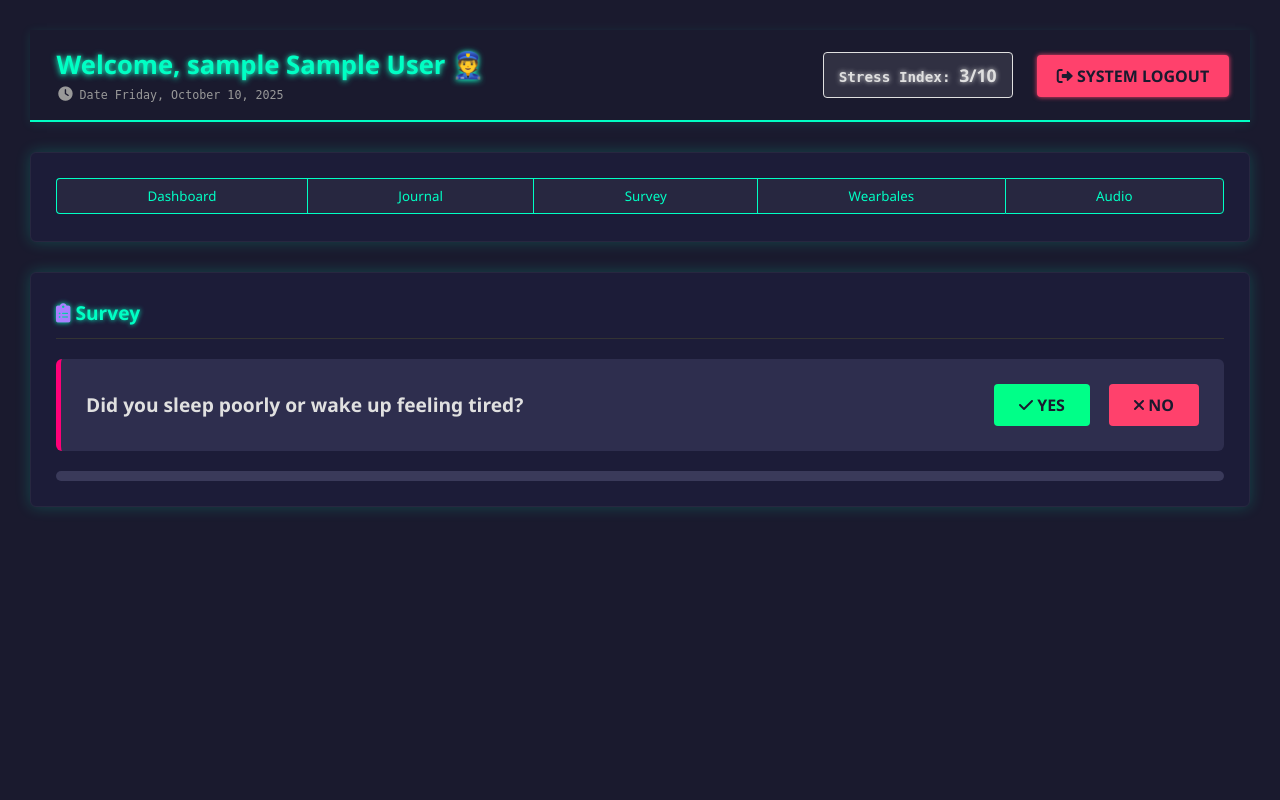
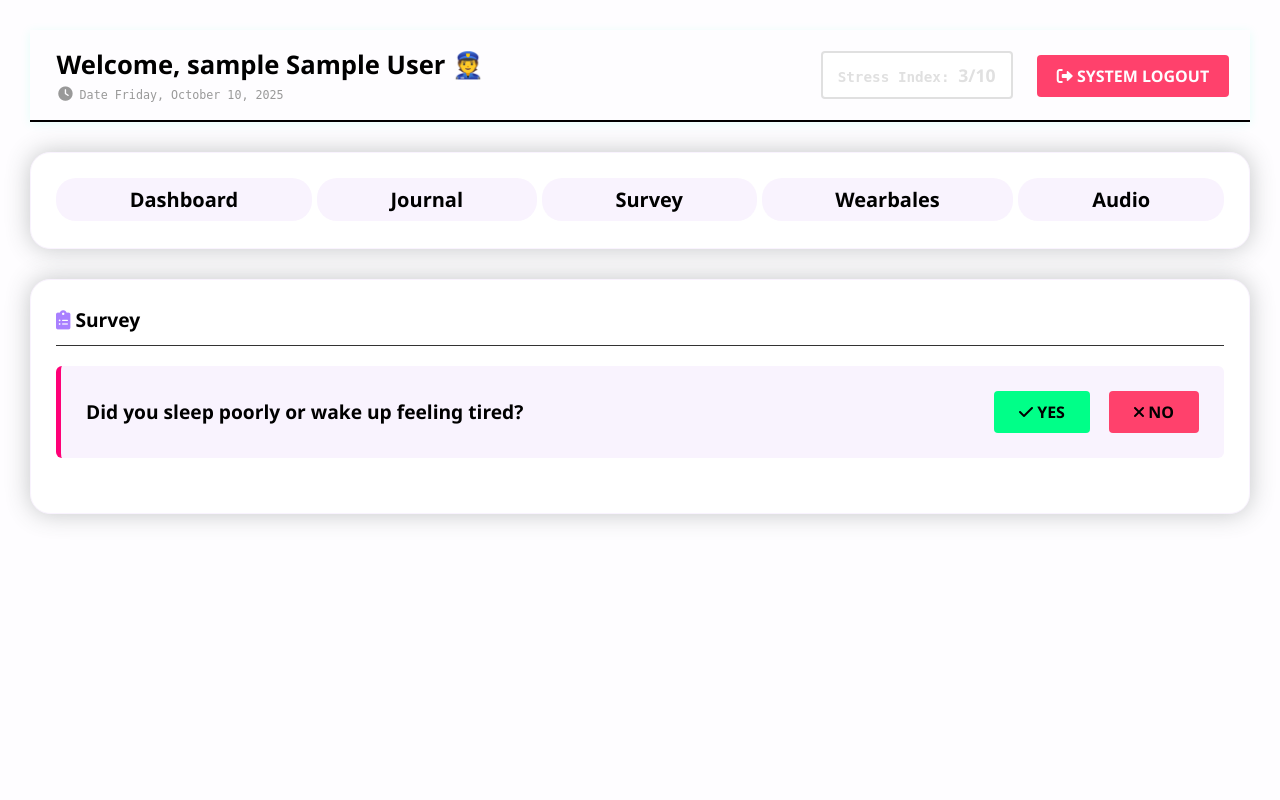
Before and after one commit to srijanraj35/DNA, a Flask app: page /survey in a window 1280 px wide. Run offline with Flask 3, Linux system fonts and the light colour scheme; the visitor is signed in with stand-in values (Sample User, id 1); data comes from the database, SQL or seed files in the repository; data that the repository does not hold is empty; some libraries are stand-ins or nearby versions.

Commit message:
Changed the whole color theme of the project

```diff
--- a/wellness-hub/static/script.js
+++ b/wellness-hub/static/script.js
@@ -246,12 +246,12 @@ document.addEventListener("DOMContentLoaded", function () {
             y: {
               min: 1,
               max: 10,
-              ticks: { stepSize: 1, color: "#e0e0e0" },
-              grid: { color: "#404060", borderColor: "#e0e0e0" },
+              ticks: { stepSize: 1, color: "#000000ff" },
+              grid: { color: "#404060", borderColor: "#000000ff" },
             },
             x: {
-              ticks: { color: "#e0e0e0", padding: 10 },
-              grid: { display: false, borderColor: "#e0e0e0" },
+              ticks: { color: "#000000ff", padding: 10 },
+              grid: { display: false, borderColor: "#000000ff" },
             },
           },
           plugins: { legend: { display: false }, title: { display: false } },
--- a/wellness-hub/static/style.css
+++ b/wellness-hub/static/style.css
@@ -1,11 +1,11 @@
 /* --- Global & Theme Variables */
 :root {
-    --primary-color: #00ffc4;
+    --primary-color: #000000;
     --secondary-color: #ff0077;
     --third-color: #99dbcc;
-    --dark-bg: #1a1a2e;
-    --mid-bg: #272740;
-    --card-bg: #1c1c38;
+    --dark-bg: #fefdff;
+    --mid-bg: #f9f3fe;
+    --card-bg: #bcfbf6;
     --text-color: #e0e0e0;
     --error-color: #ff416c;
     --success-color: #00ff88;
@@ -42,11 +42,7 @@ a:hover {
  }
 
 /* Glitch Effect for Titles */
-.glitch-text {
-    color: var(--primary-color);
-    text-shadow: 0 0 5px var(--primary-color), 0 0 5px var(--primary-color);
-    animation: glitch-shadow 5s infinite alternate;
-}
+
 
 @keyframes glitch-shadow {
     0% {text-shadow: 1px 0 5px var(--primary-color);}
@@ -154,7 +152,6 @@ body.page-login {
     background-color: var(--error-color);
     color: var(--dark-bg);
     font-size: 1em;
-    box-shadow: 0 0 5px var(--error-color);
 }
 
 .logout-btn:hover {
@@ -198,29 +195,27 @@ body.page-login {
     font-weight: bold;
     font-size: 1.1em;
     font-family: monospace;
-    text-shadow: 0 0 5px currentColor;
-    border: 1px solid;
+    border: 2px solid;
     margin-right: 20px;
     display: inline-block;
 }
     .stress-level-1, .stress-level-2, .stress-level-3 {
-    background: rgba(242, 245, 243, 0.1);
+    background: white;
     color: var(--text-color);
     border-color: var(--text-color);
 }
     .stress-level-4, .stress-level-5, .stress-level-6 {
-    background: rgba(0, 255, 136, 0.1);
+    background: white;
     color: var(--success-color);
     border-color: var(--success-color);
 }
    .stress-level-7, .stress-level-8 {
-    background: rgba(255, 219, 88, 0.1);
-    color: var(--warning-color);
-    border-color: var(--warning-color);
+    background: white;
+    color: #FFA500;
+    border-color: #FFA500;
 }
 .stress-level-9, .stress-level-10 {
-    background: rgba(255, 65, 108, 0.1);
-    color: var(--error-color);
+    background: white;
     border-color: var(--error-color);
     animation: pulse-red 1.5s infinite;
 }
@@ -239,18 +234,16 @@ body.page-login {
 }
 
 .card {
-    background-color: var(--card-bg);
+    background-color: #ffffff;
     padding: 25px;
-    border-radius: var(--border-radius);
     border: 1px solid var(--mid-bg);
-    box-shadow: var(--shadow);
     transition: all 0.5s ease;
     position: relative;
+    box-shadow: 0 0 25px rgba(67, 75, 73, 0.312);
+    border-radius: 20px;
+
 }
 
-.card:hover {
-    box-shadow: 0 0 25px rgba(0, 255, 196, 0.4);
-}
 
 .card h2 {
     font-size: 1.2em;
@@ -258,7 +251,6 @@ body.page-login {
     margin-bottom: 20px;
     border-bottom: 1px solid #333;
     padding-bottom: 10px;
-    text-shadow: 0 0 5px var(--primary-color);
     font-family: inherit;
 }
 
@@ -278,7 +270,7 @@ body.page-login {
 }
 
 .question-display {
-    background-color: #2e2e4e;
+    background-color: var(--mid-bg);
     padding: 25px;
     border-radius: var(--border-radius);
     border-left: 5px solid var(--secondary-color);
@@ -291,7 +283,7 @@ body.page-login {
 .question-text {
     font-size: 1.2em;
     font-weight: 700;
-    color: var(--text-color);
+    color: black;
     width: 60%;
 }
 
@@ -301,8 +293,8 @@ body.page-login {
     padding: 10px 25px;
 }
 
-.yes-btn { background-color: var(--success-color); color: var(--dark-bg); }
-.no-btn { background-color: var(--error-color); color: var(--dark-bg); }
+.yes-btn { background-color: var(--success-color); color: black; }
+.no-btn { background-color: var(--error-color); color: black; }
 
 .sleep-input-group {
     display: flex;
@@ -311,12 +303,12 @@ body.page-login {
 }
 
 .sleep-input-group label { width: 30%; font-family: monospace;}
-.sleep-input-group input { width: 150px; padding: 10px; background: var(--mid-bg); color: var(--text-color); border: 1px solid var(--primary-color); border-radius: 4px; font-family: inherit;}
+.sleep-input-group input { width: 150px; padding: 10px; background: white; color: var(--text-color); border: 1px solid var(--primary-color); border-radius: 4px; font-family: inherit;}
 .submit-btn { margin-left: auto; }
 
 .checkin-progress {
     height: 10px;
-    background: #3a3a5a;
+    background: #ffffff;
     border-radius: 5px;
     overflow: hidden;
 }
@@ -405,9 +398,10 @@ body.page-login {
     justify-content: flex-start;
     max-width: 100%;
     width: 100%;
-    gap: 0px;
+    gap: 5px;
     margin-bottom: 2px;
 }
+
 
 .Navbar-buttons a {
     display: flex;
@@ -420,10 +414,9 @@ body.page-login {
     width: 100%;
     flex-grow: 0 !important;
     flex-shrink: 0 !important;
-    background-color: #272740;
-    color: var(--primary-color);
+    background-color: var(--mid-bg);
+    color: #000000;
     padding: 8px 12px;
-    border-radius: 0px;
     border-top: 1px solid var(--primary-color);
     border-bottom: 1px solid var(--primary-color);
     border-left: 1px solid var(--primary-color);
@@ -431,25 +424,16 @@ body.page-login {
     text-align: center;
     transition: all 0.3s;
     font-family: inherit;
-}
-
-.Navbar-buttons a:first-child .Navbar-btn {
-    border-top-left-radius: 4px;
-    border-bottom-left-radius: 4px;
-    border-left: 1px solid var(--primary-color);
-}
-
-.Navbar-buttons a:last-child .Navbar-btn {
-    border-right: 1px solid var(--primary-color) !important;
-    border-top-right-radius: 4px;
-    border-bottom-right-radius: 4px;
+    font-weight: bold ;
+    font-size : 20px;
+    border-radius: 20px;
+    border : none;
 }
 
 .Navbar-btn:hover {
-    background-color: var(--primary-color);
-    color: var(--dark-bg);
-    box-shadow: 0 0 10px var(--primary-color);
+    background-color: #e5c6ff ;
 }
+
 
 /* --- Flash Messages --- */
 
--- a/wellness-hub/templates/journal.html
+++ b/wellness-hub/templates/journal.html
@@ -54,7 +54,7 @@
                         <h2 style="margin-top: 0;"><i class="fas fa-pen-fancy neon-purple"></i> Journal</h2>
                         <form method="POST" class="entry-form" action="{{ url_for('journal') }}">
                             <div class="input-group">
-                                <textarea name="content" placeholder="Log your thoughts, feelings, or debrief here..." required>{{ today_content }}</textarea>
+                                <textarea name="content" maxlength="500" placeholder="Log your thoughts, feelings, or debrief here..." required>{{ today_content }}</textarea>
                             </div>
                             <button type="submit" class="btn primary-btn"><i class="fas fa-save"></i> SECURE LOG ENTRY</button>
                         </form>
--- a/wellness-hub/templates/wearables.html
+++ b/wellness-hub/templates/wearables.html
@@ -55,7 +55,7 @@
 
                     <div class="input-row">
                         <div class="input-group">
-                            <label for="body_temp"><i class="fas fa-thermometer-half"></i> Body Temperature (°C)</label>
+                            <label for="body_temp"><i class="fas fa-thermometer-half"></i> Body Temperature (°F)</label>
                             <input type="number" step="0.1" id="body_temp" name="body_temp" placeholder="e.g., 36.5" required>
                         </div>
 
```
Also changed, not shown: other parts of wellness-hub/static/style.css (+22 -42 lines).
